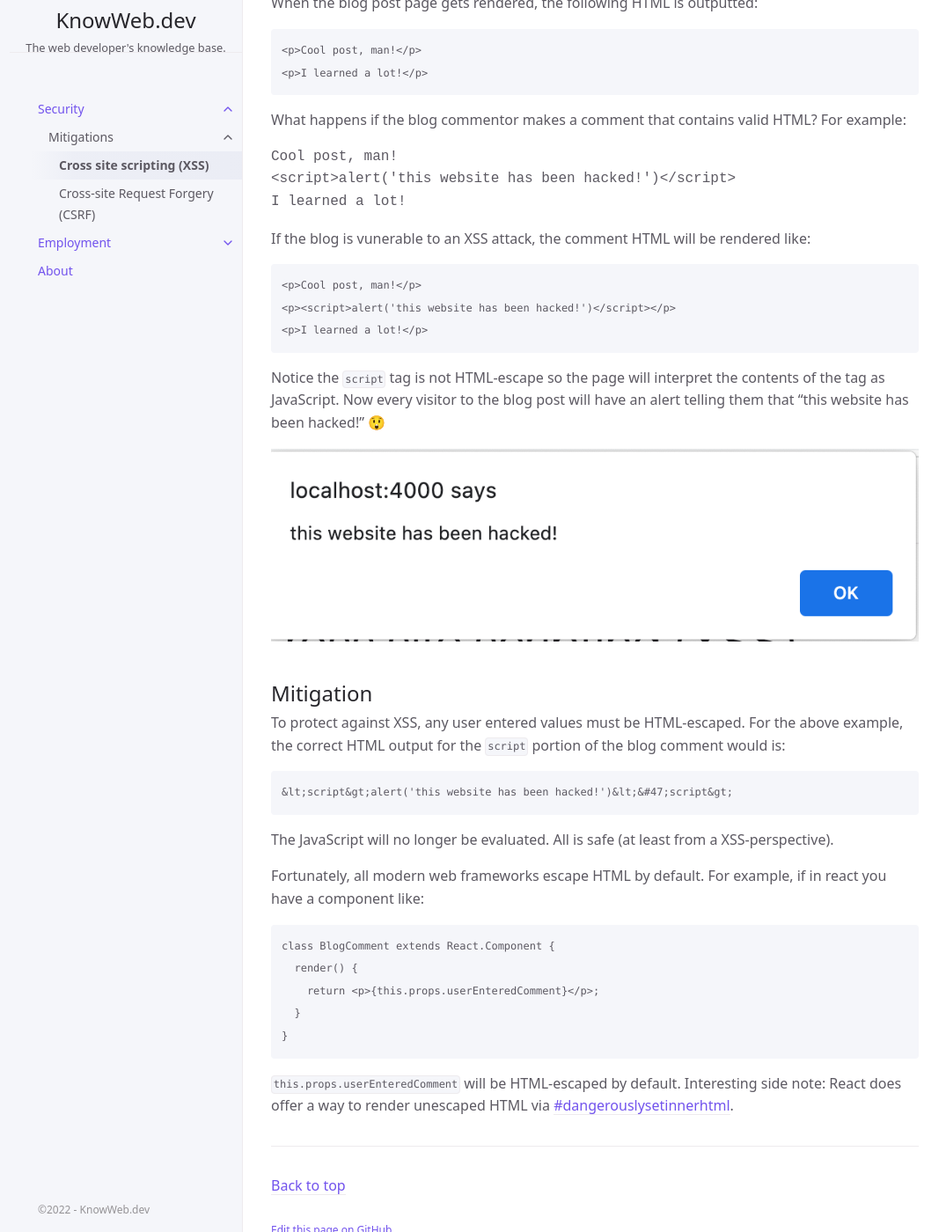
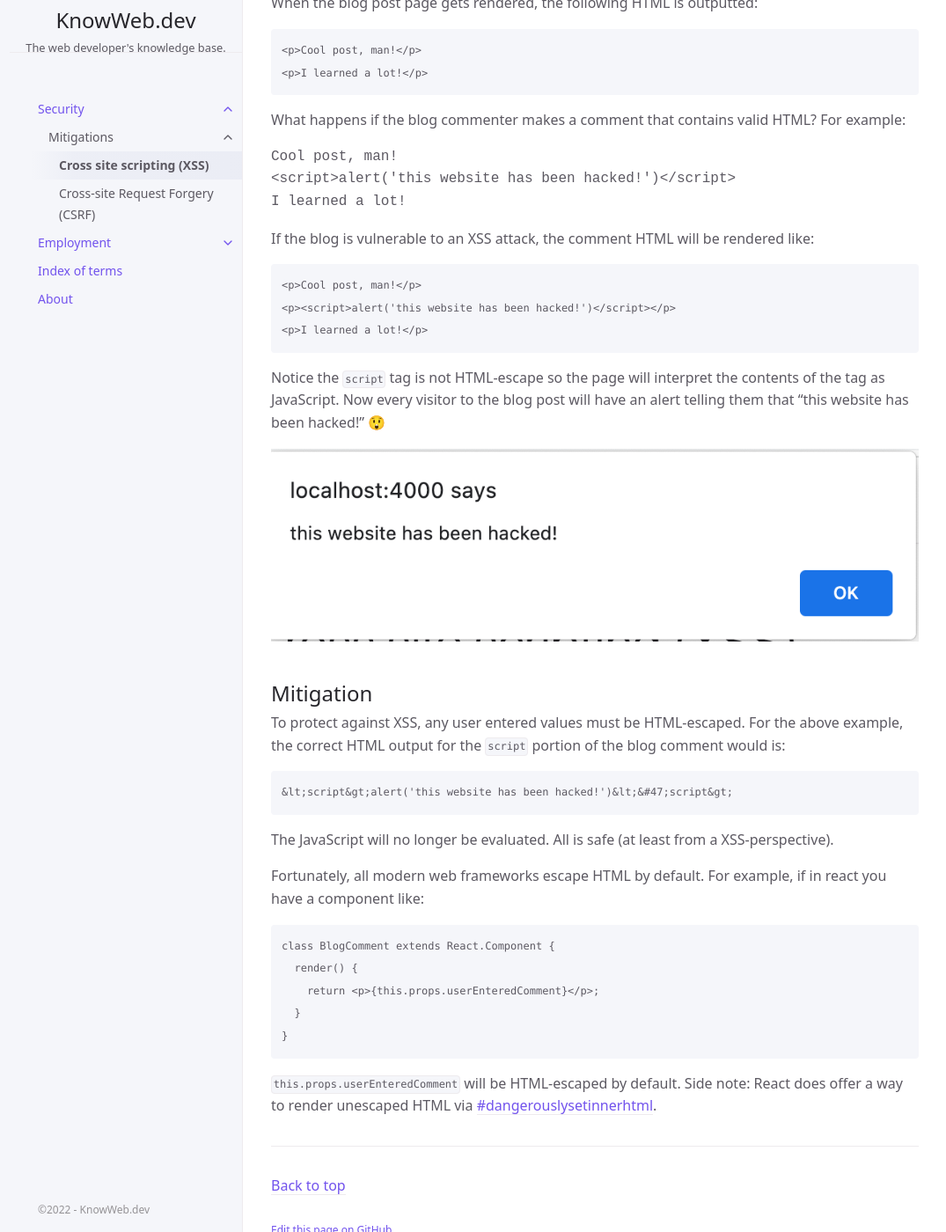
Before and after one commit to jonmbake/knowweb.dev, a Jekyll site: the page built from posts/security/mitigations/cross-site-scripting.md, in a window 1280 px wide and 1400 px high, scrolled down 369 px. Shown: the whole window at 88% size, without its empty margins (96-1171 px from the left). Built offline with Jekyll 4.4.1, drawn with Linux system fonts in a browser that asks for light colours.

Commit message:
Add index of terms

````diff
--- a/posts/security/mitigations/cross-site-scripting.md
+++ b/posts/security/mitigations/cross-site-scripting.md
@@ -21,7 +21,7 @@ When the blog post page gets rendered, the following HTML is outputted:
 <p>I learned a lot!</p>
 ```
 
-What happens if the blog commentor makes a comment that contains valid HTML? For example:
+What happens if the blog commenter makes a comment that contains valid HTML? For example:
 
 <pre>
 Cool post, man!
@@ -29,7 +29,7 @@ Cool post, man!
 I learned a lot!
 </pre>
 
-If the blog is vunerable to an XSS attack, the comment HTML will be rendered like:
+If the blog is vulnerable to an XSS attack, the comment HTML will be rendered like:
 
 
 ```
@@ -62,4 +62,4 @@ class BlogComment extends React.Component {
 }
 ```
 
-`this.props.userEnteredComment` will be HTML-escaped by default. Interesting side note: React does offer a way to render unescaped HTML via [#dangerouslysetinnerhtml](https://reactjs.org/docs/dom-elements.html#dangerouslysetinnerhtml).
+`this.props.userEnteredComment` will be HTML-escaped by default. Side note: React does offer a way to render unescaped HTML via [#dangerouslysetinnerhtml](https://reactjs.org/docs/dom-elements.html#dangerouslysetinnerhtml).
````
Also changed, not shown: posts/index-of-terms.md (added, +9 -0 lines), posts/security/mitigations/cross-site-request-forgery.md (+2 -2 lines), Gemfile.lock.
